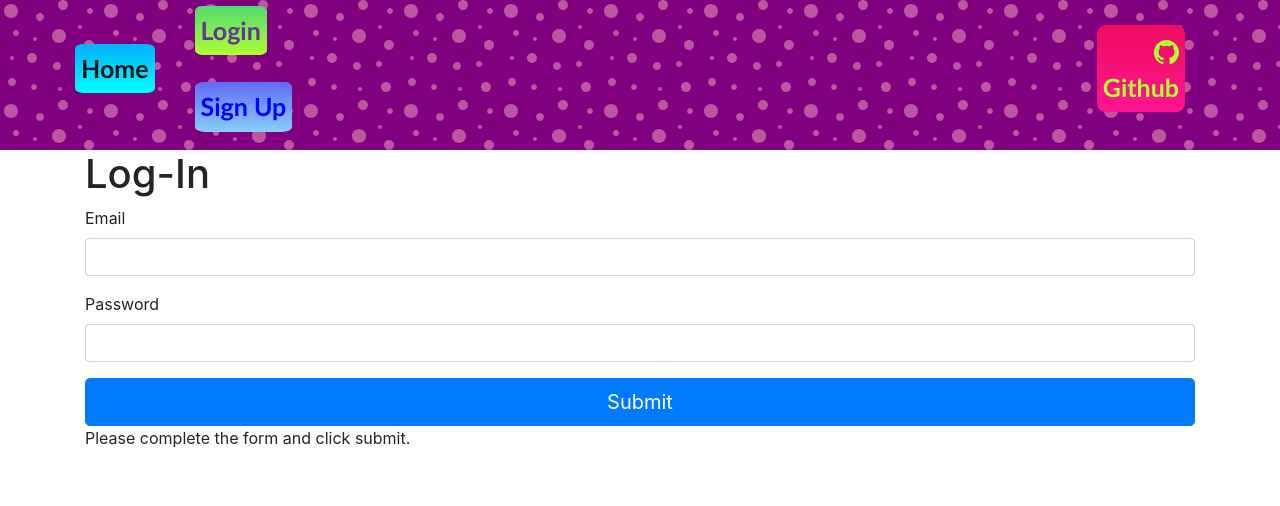
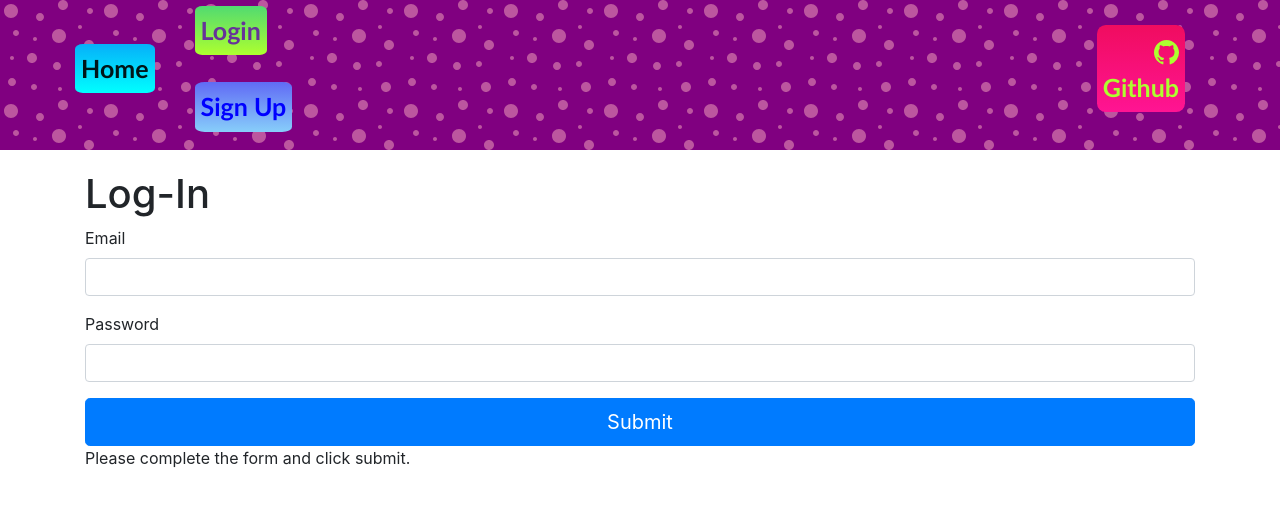
Before and after one commit to irvinek01/project-chromesthesia, a React (Create React App) app in the folder client/: page /login in a window 1280 px wide. Shown: the top 506 px of the page. Built offline with nearby package versions, Linux system fonts and the light colour scheme; no server answers.

Commit message:
changing padding so forums will fit better on page

```diff
--- a/client/src/components/Buttons/index.css
+++ b/client/src/components/Buttons/index.css
@@ -7,15 +7,5 @@
     font-family: "Gill Sans", sans-serif;
     font-style: italic;
     font-weight: bold;
+    background-color: cornsilk;
   }
-  /* border: none;
-  color:black;
-  padding: 63px;
-  text-align: center;
-  text-decoration: underline;
-  display: inline-block;
-  font-size: 15px;
-  margin: 0px;
-  border-radius: 100%;
-  font-family: "Gill Sans", sans-serif;
-  font-weight: bold  */
--- a/client/src/components/Buttons/index.js
+++ b/client/src/components/Buttons/index.js
@@ -7,11 +7,9 @@ function Buttons({ colorsData, handleClick }) {
         return (
           <Card.Title className="mx-auto"  key={res._id}>
             <button
-              variant={res.color}
               className="float-right md-auto btn-styling"
-
               onClick={handleClick}
-              style={{ backgroundColor: res.hexaDecValue }}
+              style={{ backgroundColor:res.hexaDecValue }}
               value={res.color}
             >
               {res.keyNote}
--- /dev/null
+++ b/client/src/components/LoginPage/index.css
@@ -0,0 +1,4 @@
+.Login{
+padding-top:20px;
+
+}
--- a/client/src/components/LoginPage/index.js
+++ b/client/src/components/LoginPage/index.js
@@ -1,3 +1,4 @@
+import "./index.css";
 import { useState } from "react";
 import { useAuth } from "../../util/auth";
 import useLoginRedirect from "../../util/useLoginRedirect";
@@ -27,8 +28,9 @@ function LoginPage() {
     : auth.error || "Please complete the form and click submit.";
 
   return (
-    <Container>
-      <div className="Login">
+    <Container className="Login">
+
+      <div>
         <h1>Log-In</h1>
         <Form onSubmit={handleSubmit}>
           <Form.Group size="lg" controlId="email">
@@ -59,4 +61,7 @@ function LoginPage() {
   );
 }
 
+
+
+
 export default LoginPage;
--- /dev/null
+++ b/client/src/components/SignupPage/index.css
@@ -0,0 +1,4 @@
+.signup{
+    padding-top:20px;
+
+    }
--- a/client/src/components/SignupPage/index.js
+++ b/client/src/components/SignupPage/index.js
@@ -1,3 +1,4 @@
+import "./index.css";
 import { useState } from "react";
 import { useAuth } from "../../util/auth";
 import useLoginRedirect from "../../util/useLoginRedirect";
```
Also changed, not shown: client/src/components/HomePage/index.css (+0 -8 lines).
